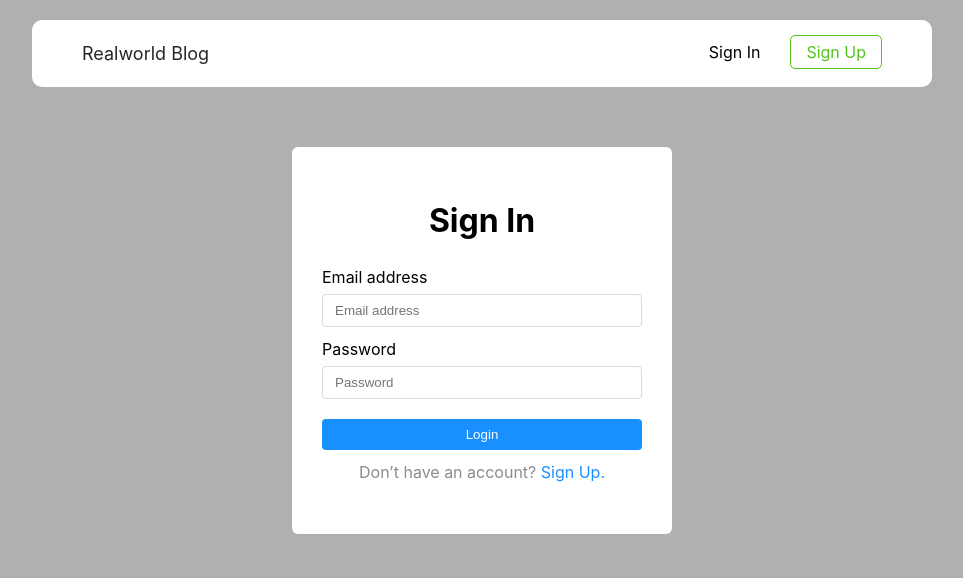
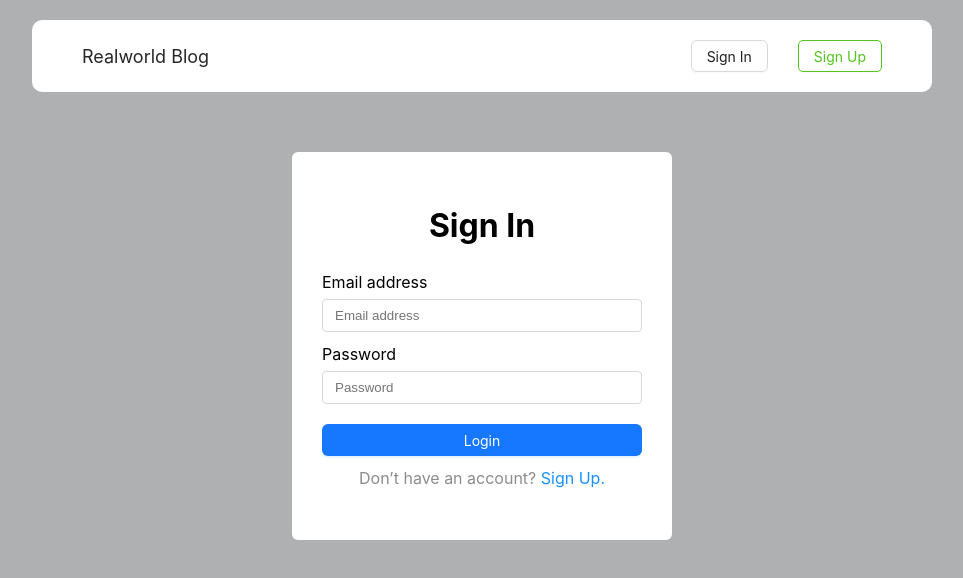
Before and after one commit to maksdevop/BlogReact, a React (Vite) app: page /BlogReact/signIn in a window 1280 px wide. Shown: the top 578 px of the page, without its empty margins (158-1121 px from the left). Built offline with nearby package versions, Linux system fonts and the light colour scheme.

Commit message:
added user info in edit profile

```diff
--- a/package.json
+++ b/package.json
@@ -16,6 +16,7 @@
     "format": "prettier --write src/**/*.{js,jsx,ts,tsx}"
   },
   "dependencies": {
+    "@ant-design/v5-patch-for-react-19": "^1.0.3",
     "@reduxjs/toolkit": "^2.6.0",
     "antd": "^5.24.4",
     "axios": "^1.7.9",
@@ -26,8 +27,7 @@
     "react-hook-form": "^7.54.2",
     "react-markdown": "^9.0.3",
     "react-redux": "^9.2.0",
-    "react-router-dom": "^7.1.5",
-    "uuid": "^11.1.0"
+    "react-router-dom": "^7.1.5"
   },
   "devDependencies": {
     "@eslint/js": "^9.19.0",
--- a/src/components/create-new-article/CreateArticle.jsx
+++ b/src/components/create-new-article/CreateArticle.jsx
@@ -138,9 +138,9 @@ const CreateArticle = ({ mode = 'create', initialData = {}, articleSlug }) => {
             </Button>
           </div>
         </div>
-        <button type="submit" className={styles.btnLogin}>
+        <Button type="primary" htmlType="sumbit" className={styles.btnLogin}>
           {mode === 'create' ? 'Send' : 'Save Changes'}
-        </button>
+        </Button>
       </form>
     </div>
   );
--- a/src/components/create-new-article/CreateArticle.module.css
+++ b/src/components/create-new-article/CreateArticle.module.css
@@ -30,37 +30,12 @@
 
 .tag {
   margin-top: 5px;
-  width: 300px;
-}
-
-.btnDelete,
-.btnAdd {
-  cursor: pointer;
-  padding: 10px 35px;
-  color: #f5222d;
-  background-color: white;
-  border: 1px solid #f5222d;
-  border-radius: 4px;
-  margin-left: 15px;
-}
-
-.btnAdd {
-  color: #1890ff;
-  border: 1px solid #1890ff;
-  display: inline;
-  margin-left: 312px;
-  margin-top: 10px;
 }
 
 .btnLogin {
   cursor: pointer;
   display: block;
-  width: 320px;
-  background-color: #1890ff;
-  color: white;
-  padding: 8px 0;
-  border: none;
-  border-radius: 4px;
+  width: 270px;
   margin: 20px 0 10px 0;
 }
 
@@ -76,15 +51,6 @@
 
 .labelTags {
   margin-top: 15px;
-}
-
-.info {
-  color: #8c8c8c;
-}
-
-.info a {
-  color: #1890ff;
-  text-decoration: none;
 }
 
 .error {
--- a/src/components/edit-profile/EditProfile.jsx
+++ b/src/components/edit-profile/EditProfile.jsx
@@ -1,29 +1,39 @@
 import styles from './EditProfile.module.css';
 import { useForm } from 'react-hook-form';
-import { useDispatch } from 'react-redux';
+import { useDispatch, useSelector } from 'react-redux';
 import { useNavigate } from 'react-router-dom';
 import { useUpdateUserMutation } from '../../store/apiSlice';
 import { setUser } from '../../store/registrationSliсe';
+import { useEffect } from 'react';
 
 const EditProfile = () => {
   const dispatch = useDispatch();
   const navigate = useNavigate();
   const [updateUser] = useUpdateUserMutation();
+  const user = useSelector((state) => state.registration.user);
   const {
     register,
     handleSubmit,
     formState: { errors },
     trigger,
     reset,
+    setValue,
   } = useForm();
 
+  useEffect(() => {
+    for (const [key, value] of Object.entries(user)) {
+      setValue(key, value);
+    }
+  }, [setValue]);
+
   const onSubmit = async (data) => {
+    console.log(data);
     try {
       const response = await updateUser({
         username: data.userName,
         email: data.email,
         password: data.newPassword,
-        image: data.image,
+        image: data.urlImage,
       }).unwrap();
       dispatch(
         setUser({
@@ -111,7 +121,7 @@ const EditProfile = () => {
             Avatar image (url)
           </label>
           <input
-            {...register('image', {
+            {...register('urlImage', {
               required: 'Введите адрес изображения',
               pattern: {
                 value: /^(ftp|http|https):\/\/[^ "]+$/,
@@ -120,10 +130,10 @@ const EditProfile = () => {
             })}
             placeholder="Avatar image"
             type="text"
-            onBlur={() => trigger('image')}
-            className={errors.image ? `${styles.password} ${styles.inputRed}` : styles.password}
+            onBlur={() => trigger('urlImage')}
+            className={errors.urlImage ? `${styles.password} ${styles.inputRed}` : styles.password}
           />
-          {errors.image && <p className={styles.error}>{errors.image.message}</p>}
+          {errors.urlImage && <p className={styles.error}>{errors.urlImage.message}</p>}
         </div>
         <button type="submit" className={styles.btnLogin}>
           Save
--- a/src/components/header/Header.jsx
+++ b/src/components/header/Header.jsx
@@ -3,7 +3,7 @@ import { Link, useNavigate } from 'react-router-dom';
 import { useDispatch, useSelector } from 'react-redux';
 import { logout } from '../../store/registrationSliсe';
 import { useGetUserQuery, apiSlice } from '../../store/apiSlice';
-
+import { Button } from 'antd';
 const Header = () => {
   const user = useSelector((state) => state.registration.user);
   const { userName } = user || {};
@@ -48,16 +48,16 @@ const Header = () => {
       {!userName ? (
         <div>
           <Link className={styles.signIn} to={'/signIn'}>
-            Sign In
+            <Button>Sign In</Button>
           </Link>
-          <Link className={`${styles.signUp} ${styles.active}`} to={'/signUp'}>
-            Sign Up
+          <Link to={'/signUp'}>
+            <Button className={`${styles.signUp} ${styles.active}`}>Sign Up</Button>
           </Link>
         </div>
       ) : (
         <div className={styles.userInfo}>
-          <Link className={styles.active} to={'/createArticle'}>
-            Create article
+          <Link to={'/createArticle'}>
+            <Button className={styles.active}>Create article</Button>
           </Link>
           <Link
             to={'/profile'}
@@ -77,9 +77,9 @@ const Header = () => {
               alt="imageUser"
             />
           </Link>
-          <button onClick={logOut} className={styles.logOut}>
+          <Button onClick={logOut} className={styles.logOut}>
             Log Out
-          </button>
+          </Button>
         </div>
       )}
     </div>
--- a/src/components/header/Header.module.css
+++ b/src/components/header/Header.module.css
@@ -28,8 +28,8 @@
   text-decoration: none;
 }
 
-.active {
-  padding: 6px 15px;
+.active,
+.active:hover {
   background-color: white;
   border: 1px solid #52c41a;
   border-radius: 5px;
@@ -54,7 +54,7 @@
 }
 
 .logOut {
-  padding: 10px 25px;
+  padding: 18px 25px;
   background-color: white;
   border: 1px solid #000000bf;
   border-radius: 5px;
--- a/src/components/sign-in/SignIn.jsx
+++ b/src/components/sign-in/SignIn.jsx
@@ -4,6 +4,7 @@ import { useForm } from 'react-hook-form';
 import { useDispatch } from 'react-redux';
 import { setUser } from '../../store/registrationSliсe';
 import { useLoginUserMutation } from '../../store/apiSlice';
+import { Button } from 'antd';
 const SignIn = () => {
   const dispatch = useDispatch();
   const navigate = useNavigate();
@@ -87,9 +88,13 @@ const SignIn = () => {
           className={errors.password ? `${styles.password} ${styles.inputRed}` : styles.password}
         />
         {errors.password && <p className={styles.error}>{errors.password.message}</p>}
-        <button type="submit" className={styles.btnLogin}>
+        <Button
+          type="primary" // Делает кнопку синей, как в Ant Design по умолчанию
+          htmlType="submit" // Это важно для отправки формы
+          className={styles.btnLogin} // Подключение стилей
+        >
           Login
-        </button>
+        </Button>
       </form>
       <p className={styles.info}>
         Don’t have an account? <Link to={'/signUp'}>Sign Up.</Link>
--- a/src/components/sign-in/SignIn.module.css
+++ b/src/components/sign-in/SignIn.module.css
@@ -24,13 +24,7 @@
 
 .btnLogin {
   cursor: pointer;
-  display: block;
   width: 320px;
-  background-color: #1890ff;
-  color: white;
-  padding: 8px 0;
-  border: none;
-  border-radius: 4px;
   margin: 20px auto 10px auto;
 }
 
--- a/src/components/sign-up/SignUp.jsx
+++ b/src/components/sign-up/SignUp.jsx
@@ -4,6 +4,7 @@ import { useForm } from 'react-hook-form';
 import { useDispatch } from 'react-redux';
 import { setUser } from '../../store/registrationSliсe';
 import { useCreateUserMutation } from '../../store/apiSlice';
+import { Button } from 'antd';
 const SignUp = () => {
   const dispatch = useDispatch();
   const navigate = useNavigate();
@@ -157,13 +158,14 @@ const SignUp = () => {
             </p>
           </div>
         </div>
-        <button
-          type="submit"
+        <Button
+          type="primary"
+          htmlType="submit"
           className={!isConsent ? `${styles.btnLogin} ${styles.disabled}` : `${styles.btnLogin}`}
           disabled={!isConsent}
         >
           Create
-        </button>
+        </Button>
       </form>
       <p className={styles.info}>
         Already have an account? <Link to={'/signIn'}>Sign In.</Link>
--- a/src/components/sign-up/SignUp.module.css
+++ b/src/components/sign-up/SignUp.module.css
@@ -27,11 +27,6 @@
   cursor: pointer;
   display: block;
   width: 320px;
-  background-color: #1890ff;
-  color: white;
-  padding: 8px 0;
-  border: none;
-  border-radius: 4px;
   margin: 20px auto 10px auto;
 }
 
```
Also changed, not shown: 1 other file (tests, documents, lock files or other folders).
